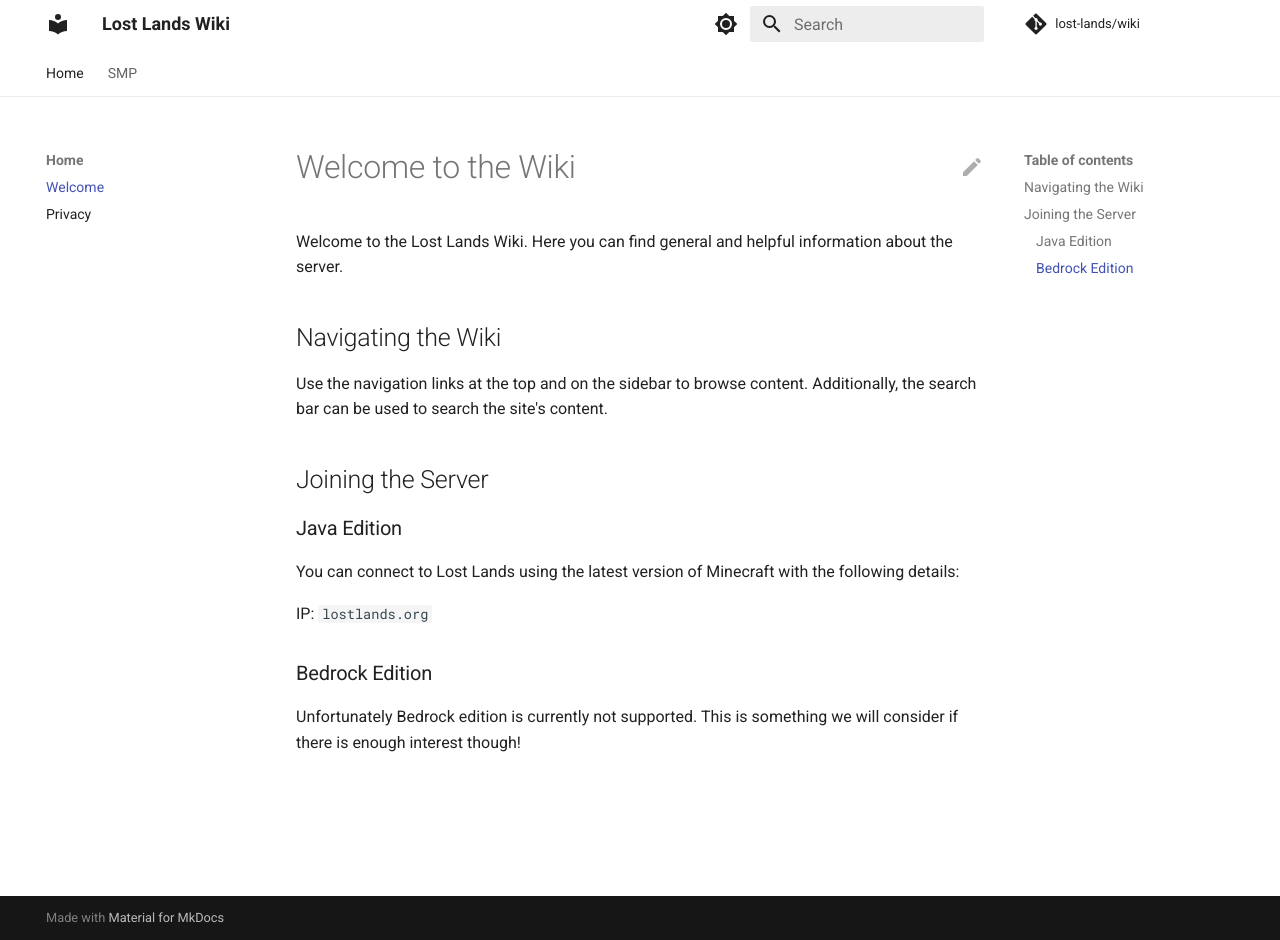
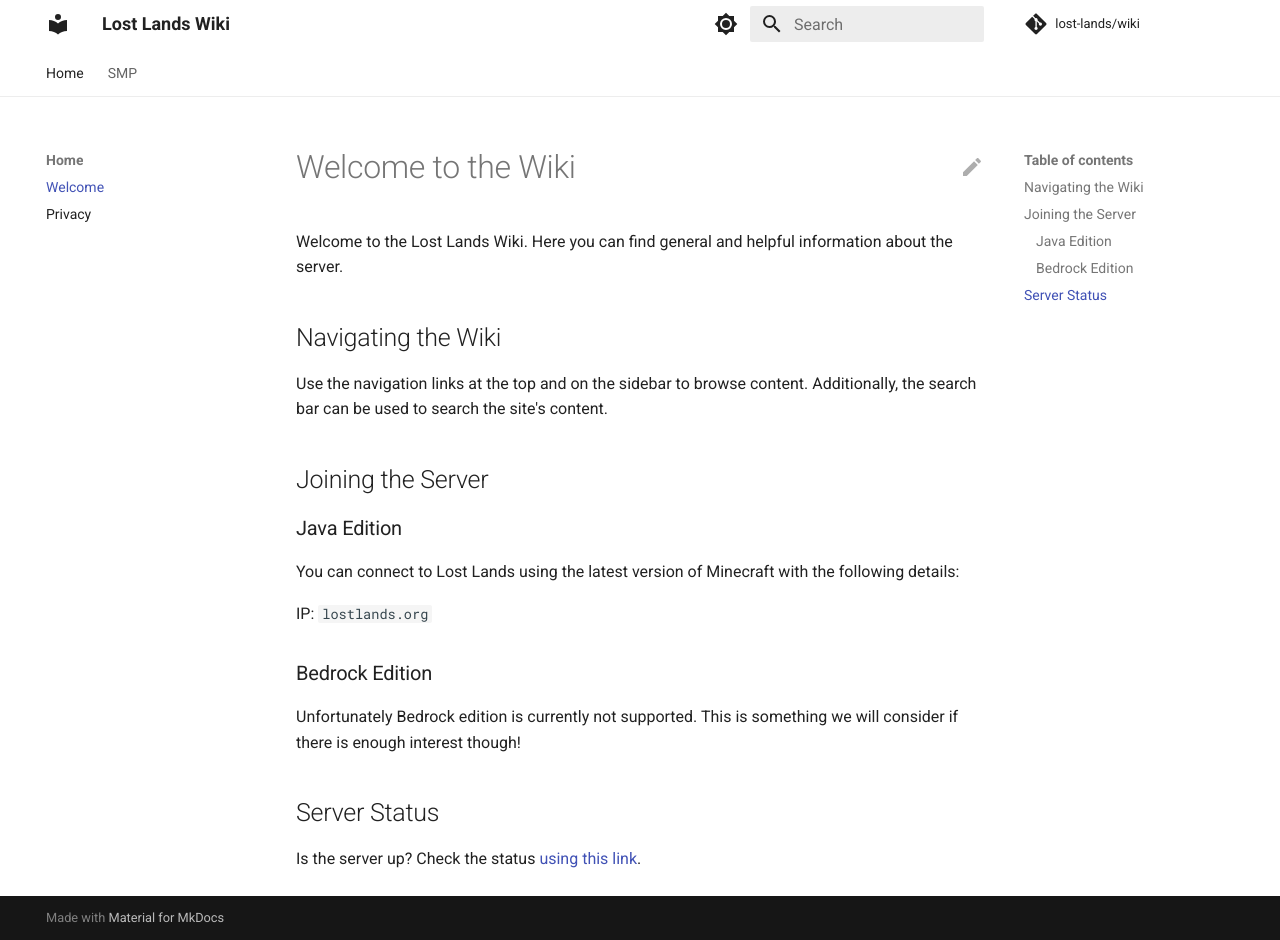
Before and after one commit to lost-lands/wiki, an MkDocs documentation site: the page built from docs/index.md, in a window 1280 px wide and 940 px high. Built offline with MkDocs 1.6.1 and Material for MkDocs 9.7.7, drawn with Linux system fonts in a browser that asks for light colours; comment, search, counter and statistics services are not loaded.

Commit message:
Added server status section

```diff
--- a/docs/index.md
+++ b/docs/index.md
@@ -14,3 +14,6 @@
 
 ### Bedrock Edition
 Unfortunately Bedrock edition is currently not supported. This is something we will consider if there is enough interest though!
+
+## Server Status
+Is the server up? Check the status [using this link](https://status.lostlands.org).
```
